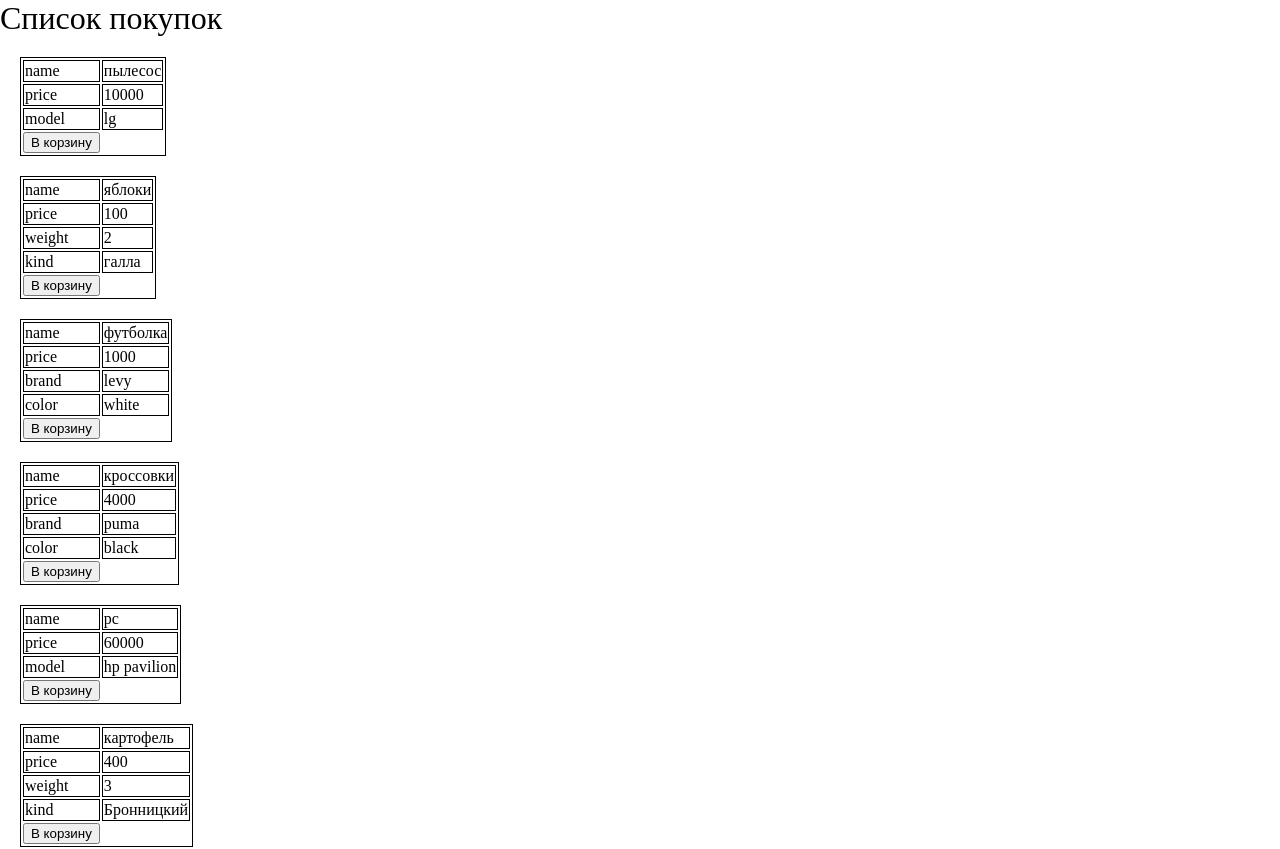
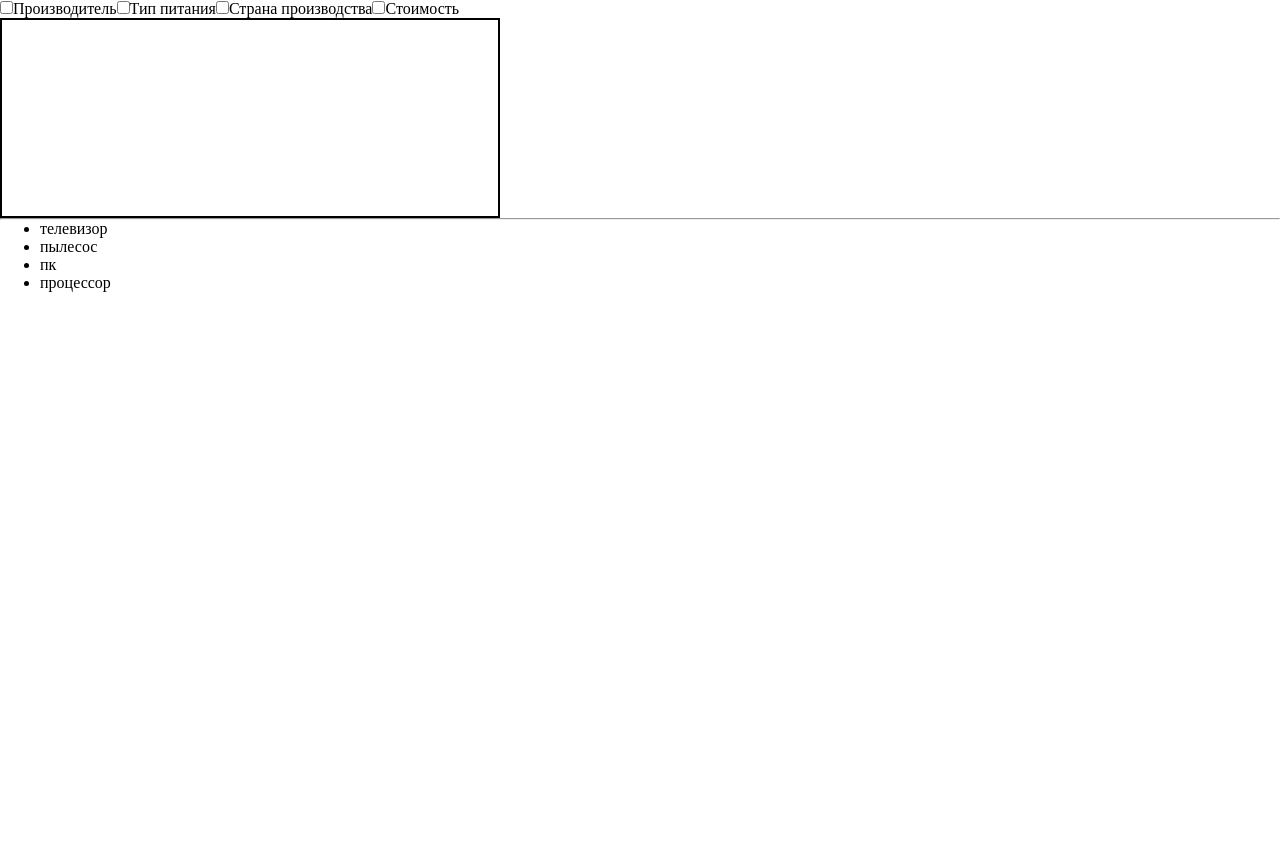
Before and after one commit to rfv234/vue, a Vue app: page / in a window 1280 px wide. Shown: the top 849 px of the page. After the commit the page ends 800 px from the top, so only its background shows below. Built offline with nearby package versions, Linux system fonts and the light colour scheme.

Commit message:
VueModel

```diff
--- a/src/App.vue
+++ b/src/App.vue
@@ -4,6 +4,7 @@ import VueCard from "./components/VueCard.vue";
 import VueShop from "./components/VueShop.vue";
 import VueTasks from "./components/VueTasks.vue";
 import VueDifferentObjects from "./components/VueDifferentObjects.vue";
+import VueModel from "./components/VueModel.vue";
 
 
 
@@ -17,7 +18,8 @@ import VueDifferentObjects from "./components/VueDifferentObjects.vue";
 <!--           <VueCard photo="/src/assets/images/chel.jpg"/>-->
 <!--            <VueShop/>-->
 <!--            <VueTasks/>-->
-            <VueDifferentObjects/>
+<!--            <VueDifferentObjects/>-->
+            <VueModel/>
         </div>
     </header>
 
--- /dev/null
+++ b/src/components/VueModel.vue
@@ -0,0 +1,90 @@
+<template>
+    <input type="checkbox" id="filter1" v-model="filters" value="Производитель">
+    <label for="filter1">Производитель</label>
+    <input type="checkbox" id="filter2" v-model="filters" value="Тип питания">
+    <label for="filter2">Тип питания</label>
+    <input type="checkbox" id="filter3" v-model="filters" value="Страна производства">
+    <label for="filter3">Страна производства</label>
+    <input type="checkbox" id="filter4" v-model="filters" value="Стоимость">
+    <label for="filter4">Стоимость</label>
+    <br>
+    <div id="div1">
+        <p v-for="filter in filters">{{ filter }}</p>
+    </div>
+    <hr>
+    <div>
+        <ul>
+            <div v-for="product in products">
+                <li>{{ product.name }}</li>
+            </div>
+
+        </ul>
+    </div>
+</template>
+
+<script>
+export default {
+    name: "VueModel",
+    data() {
+        return {
+            filters: [],
+            products: [
+                {
+                    name: 'телевизор',
+                    'Тип питания': '220В',
+                    'Стоимость': 30000,
+                    isActive: true
+                },
+                {
+                    name: 'пылесос',
+                    'Страна производства': 'Россия',
+                    'Стоимость': 20000,
+                    isActive: true
+                },
+                {
+                    name: 'пк',
+                    'Производитель': 'hp',
+                    'Стоимость': 60000,
+                    isActive: true
+                },
+                {
+                    name: 'процессор',
+                    'Производитель': 'intel',
+                    'Стоимость': 15000,
+                    isActive: true
+                }
+            ]
+        }
+    },
+    computed: {
+        productsToShow: function () {
+            // for (let filter in this.filters) {
+            //     for (let i = 0; i < this.products.length; i++) {
+            //         if (!this.products[i].hasOwnProperty(filter)) {
+            //             this.products[i].isActive = false;
+            //             console.log(this.products);
+            //         }
+            //     }
+            // }
+            console.log(this.filters);
+            return this.products.filter(function (product) {
+                for (let i = 0; i < this.filters.length; i++) {
+                    if (product.hasOwnProperty(this.filters[i])) {
+                        return true;
+                    } else {
+                        return false;
+                    }
+                }
+            });
+        }
+    }
+}
+</script>
+
+<style scoped>
+#div1 {
+    border: solid 2px;
+    width: 500px;
+    height: 200px;
+}
+</style>
```
